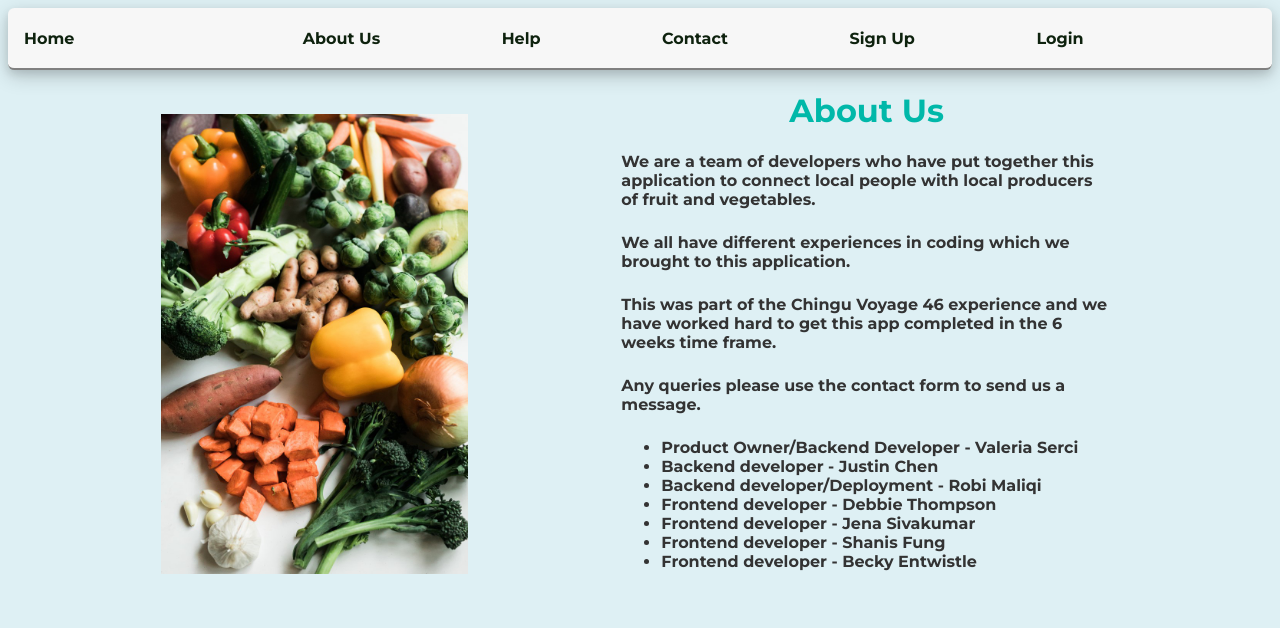
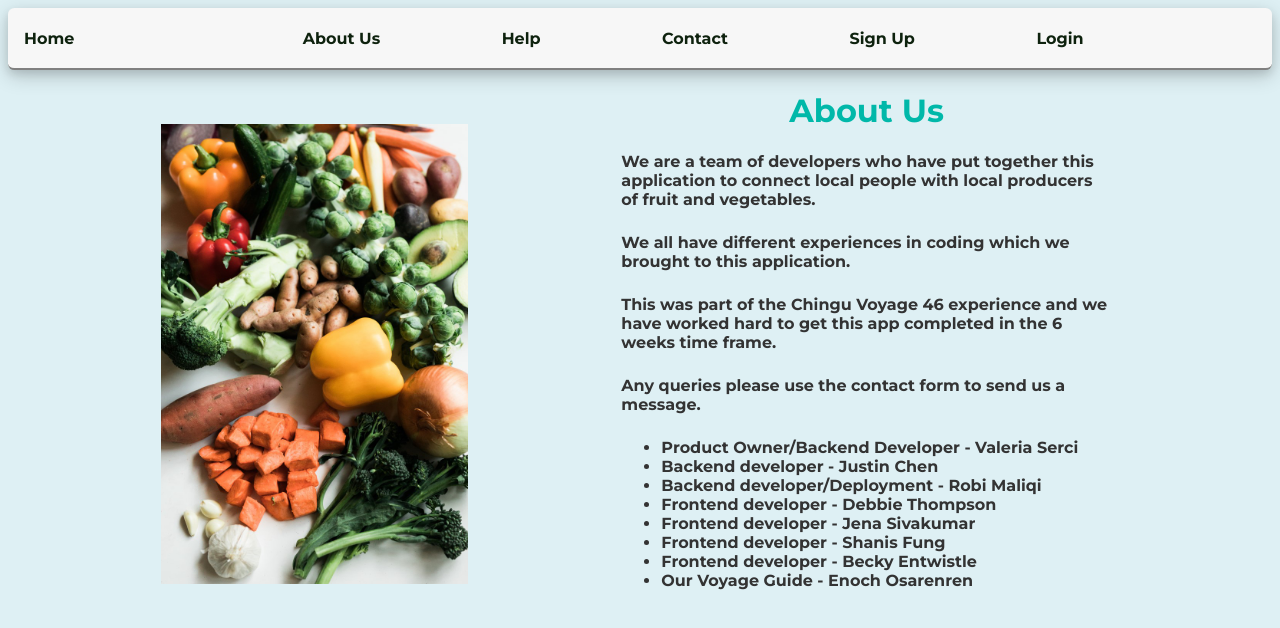
Before and after one commit to chingu-voyages/v46-tier3-team-33, a React (Vite) app in the folder frontend/: page /About in a window 1280 px wide. Shown: the top 628 px of the page. Built offline with nearby package versions, Linux system fonts and the light colour scheme; no server answers; a web font is replaced by a local one.

Commit message:
Update About.tsx
Added Enoch's name

```diff
--- a/frontend/src/components/Pages/about/About.tsx
+++ b/frontend/src/components/Pages/about/About.tsx
@@ -22,6 +22,7 @@ function About() {
 			<li>Frontend developer - Jena Sivakumar</li>
 			<li>Frontend developer - Shanis Fung</li>
 			<li>Frontend developer - Becky Entwistle</li>
+			<li>Our Voyage Guide - Enoch Osarenren</li>
 			</ul>
 
 
```
